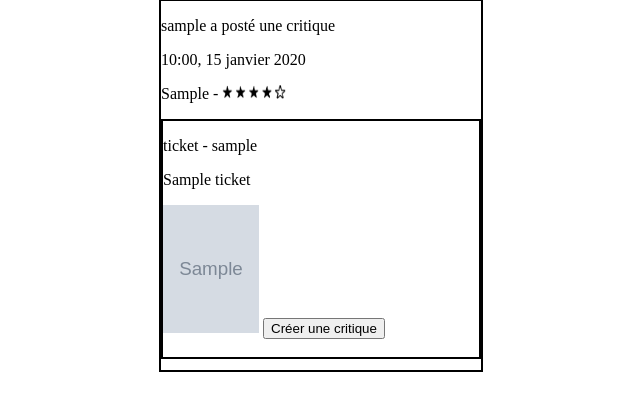
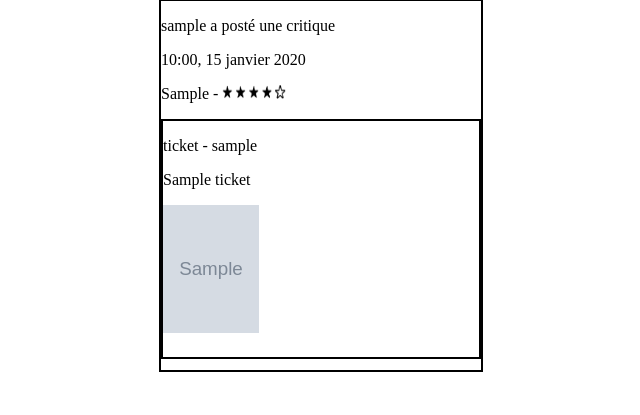
Before and after one commit to lisa367/OPC-Projet_9, a Django app: page /home/ in a window 1280 px wide. Shown: the part 153-568 px from the top of the page, without its empty margins (319-959 px from the left). Run offline with Django 4.2, Linux system fonts and the light colour scheme; a user stored in the database is signed in; tables that the repository leaves empty hold one stand-in row (values such as "Sample post"); grey boxes marked "Sample" are stand-in pictures.

Commit message:
Suppression du bouton "Creer une critique" dans la review

```diff
--- a/src/lit_reviews/templates/lit_reviews/homepage.html
+++ b/src/lit_reviews/templates/lit_reviews/homepage.html
@@ -25,9 +25,6 @@
                 <p>ticket - {{ review.ticket.user }}</p>
                 <p>{{ review.ticket.title }}</p>
                 <img src="../media/{{ review.ticket.image }}" alt="{{ review.ticket.title }}" class="book-img">
-                <button>
-                    <a href="{% url 'reviews_app:create-review' ticket_id=review.ticket.pk %}">Créer une critique</a>
-                </button>
             </div>
         </div>
         {% endfor %}
```
